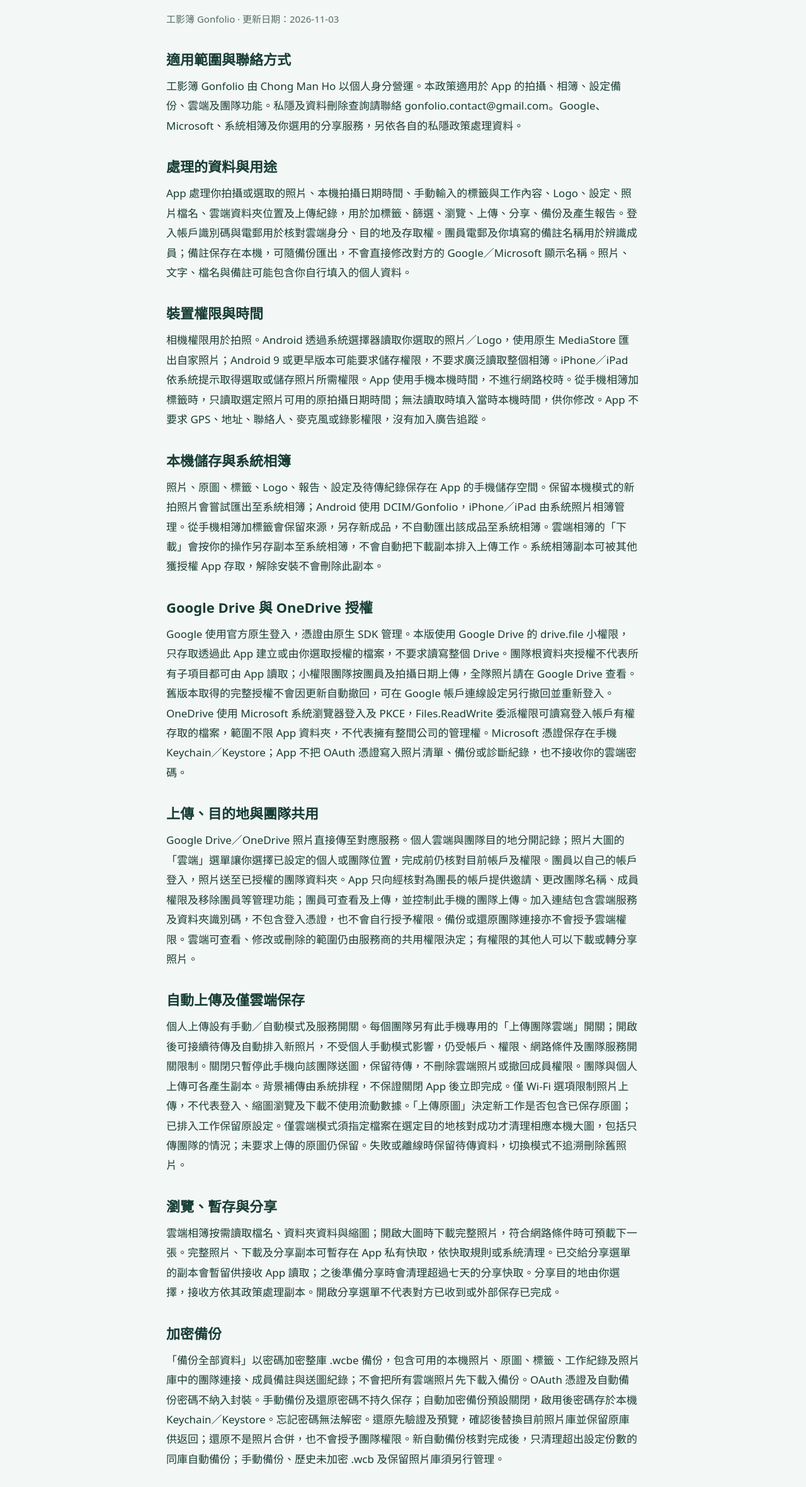
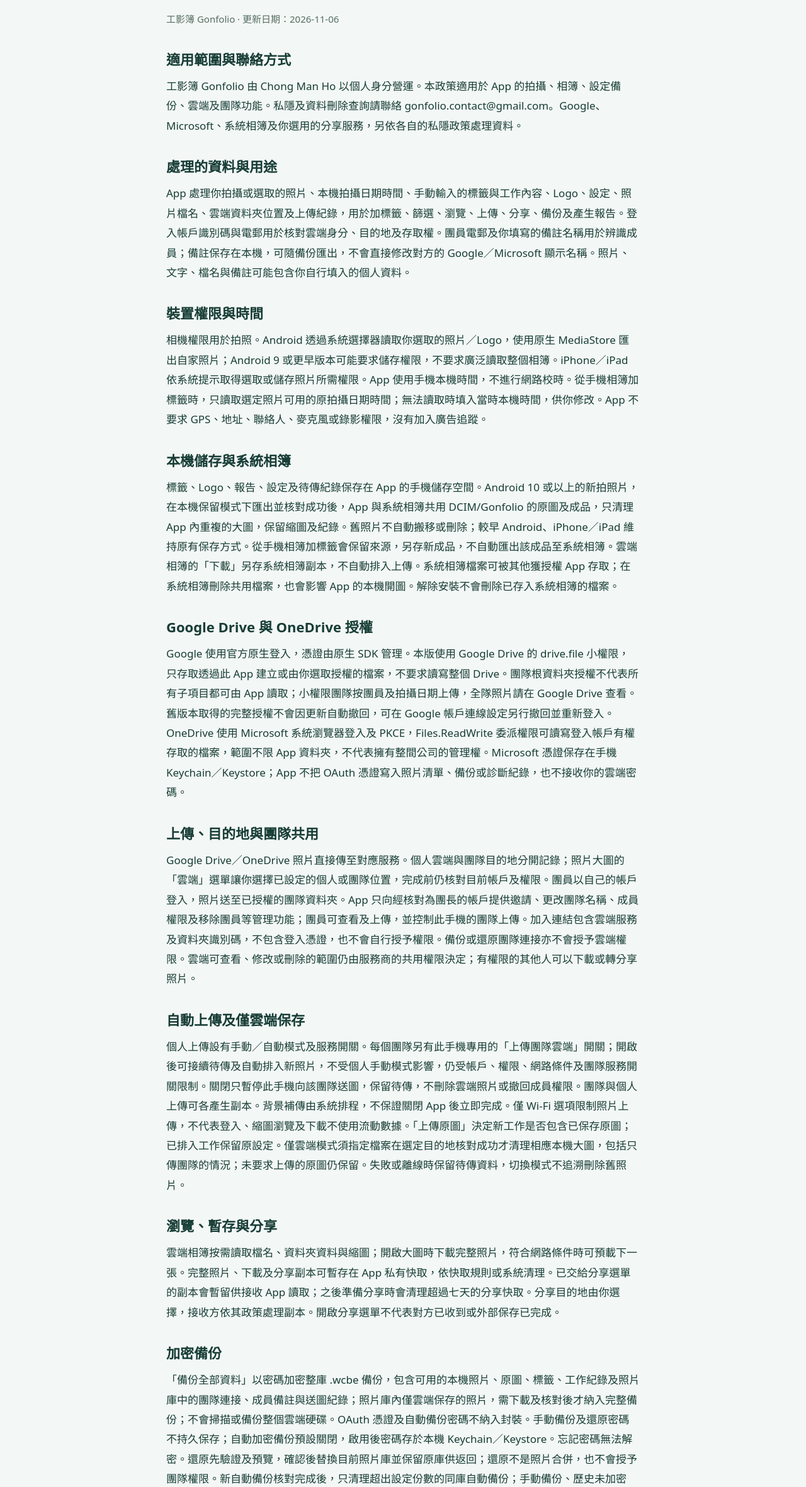
Before and after one commit to gonfoliocontact-svg/gonfolio-google-team, a plain HTML site: page privacy.html in a window 1280 px wide. Shown: the part 185-2546 px from the top of the page at 63% size. Drawn offline with Linux system fonts and the light colour scheme.

Commit message:
Explain shared Android photo storage and verified copy release

```diff
--- a/privacy.html
+++ b/privacy.html
@@ -1,18 +1,18 @@
 <!doctype html>
 <html lang="zh-Hant"><head><meta charset="utf-8"><meta name="viewport" content="width=device-width,initial-scale=1"><meta name="referrer" content="no-referrer"><title>私隱權政策 · 工影簿 Gonfolio</title><link rel="icon" href="logo.png"><link rel="stylesheet" href="site.css"></head>
 <body><a class="skip" href="#main">跳至主要內容</a><header><a class="brand" href="home.html"><img src="logo.png" width="48" height="48" alt="">工影簿 Gonfolio</a><nav aria-label="網站導覽"><a href="home.html">首頁</a><a href="terms.html">使用條款</a></nav></header>
-<main class="legal" id="main"><h1>私隱權政策</h1><p class="muted">工影簿 Gonfolio · 更新日期：2026-11-03</p>
+<main class="legal" id="main"><h1>私隱權政策</h1><p class="muted">工影簿 Gonfolio · 更新日期：2026-11-06</p>
 <h2>適用範圍與聯絡方式</h2><p>工影簿 Gonfolio 由 Chong Man Ho 以個人身分營運。本政策適用於 App 的拍攝、相簿、設定備份、雲端及團隊功能。私隱及資料刪除查詢請聯絡 gonfolio.contact@gmail.com。Google、Microsoft、系統相簿及你選用的分享服務，另依各自的私隱政策處理資料。</p>
 <h2>處理的資料與用途</h2><p>App 處理你拍攝或選取的照片、本機拍攝日期時間、手動輸入的標籤與工作內容、Logo、設定、照片檔名、雲端資料夾位置及上傳紀錄，用於加標籤、篩選、瀏覽、上傳、分享、備份及產生報告。登入帳戶識別碼與電郵用於核對雲端身分、目的地及存取權。團員電郵及你填寫的備註名稱用於辨識成員；備註保存在本機，可隨備份匯出，不會直接修改對方的 Google／Microsoft 顯示名稱。照片、文字、檔名與備註可能包含你自行填入的個人資料。</p>
 <h2>裝置權限與時間</h2><p>相機權限用於拍照。Android 透過系統選擇器讀取你選取的照片／Logo，使用原生 MediaStore 匯出自家照片；Android 9 或更早版本可能要求儲存權限，不要求廣泛讀取整個相簿。iPhone／iPad 依系統提示取得選取或儲存照片所需權限。App 使用手機本機時間，不進行網路校時。從手機相簿加標籤時，只讀取選定照片可用的原拍攝日期時間；無法讀取時填入當時本機時間，供你修改。App 不要求 GPS、地址、聯絡人、麥克風或錄影權限，沒有加入廣告追蹤。</p>
-<h2>本機儲存與系統相簿</h2><p>照片、原圖、標籤、Logo、報告、設定及待傳紀錄保存在 App 的手機儲存空間。保留本機模式的新拍照片會嘗試匯出至系統相簿；Android 使用 DCIM/Gonfolio，iPhone／iPad 由系統照片相簿管理。從手機相簿加標籤會保留來源，另存新成品，不自動匯出該成品至系統相簿。雲端相簿的「下載」會按你的操作另存副本至系統相簿，不會自動把下載副本排入上傳工作。系統相簿副本可被其他獲授權 App 存取，解除安裝不會刪除此副本。</p>
+<h2>本機儲存與系統相簿</h2><p>標籤、Logo、報告、設定及待傳紀錄保存在 App 的手機儲存空間。Android 10 或以上的新拍照片，在本機保留模式下匯出並核對成功後，App 與系統相簿共用 DCIM/Gonfolio 的原圖及成品，只清理 App 內重複的大圖，保留縮圖及紀錄。舊照片不自動搬移或刪除；較早 Android、iPhone／iPad 維持原有保存方式。從手機相簿加標籤會保留來源，另存新成品，不自動匯出該成品至系統相簿。雲端相簿的「下載」另存系統相簿副本，不自動排入上傳。系統相簿檔案可被其他獲授權 App 存取；在系統相簿刪除共用檔案，也會影響 App 的本機開圖。解除安裝不會刪除已存入系統相簿的檔案。</p>
 <h2>Google Drive 與 OneDrive 授權</h2><p>Google 使用官方原生登入，憑證由原生 SDK 管理。本版使用 Google Drive 的 drive.file 小權限，只存取透過此 App 建立或由你選取授權的檔案，不要求讀寫整個 Drive。團隊根資料夾授權不代表所有子項目都可由 App 讀取；小權限團隊按團員及拍攝日期上傳，全隊照片請在 Google Drive 查看。舊版本取得的完整授權不會因更新自動撤回，可在 Google 帳戶連線設定另行撤回並重新登入。OneDrive 使用 Microsoft 系統瀏覽器登入及 PKCE，Files.ReadWrite 委派權限可讀寫登入帳戶有權存取的檔案，範圍不限 App 資料夾，不代表擁有整間公司的管理權。Microsoft 憑證保存在手機 Keychain／Keystore；App 不把 OAuth 憑證寫入照片清單、備份或診斷紀錄，也不接收你的雲端密碼。</p>
 <h2>上傳、目的地與團隊共用</h2><p>Google Drive／OneDrive 照片直接傳至對應服務。個人雲端與團隊目的地分開記錄；照片大圖的「雲端」選單讓你選擇已設定的個人或團隊位置，完成前仍核對目前帳戶及權限。團員以自己的帳戶登入，照片送至已授權的團隊資料夾。App 只向經核對為團長的帳戶提供邀請、更改團隊名稱、成員權限及移除團員等管理功能；團員可查看及上傳，並控制此手機的團隊上傳。加入連結包含雲端服務及資料夾識別碼，不包含登入憑證，也不會自行授予權限。備份或還原團隊連接亦不會授予雲端權限。雲端可查看、修改或刪除的範圍仍由服務商的共用權限決定；有權限的其他人可以下載或轉分享照片。</p>
 <h2>自動上傳及僅雲端保存</h2><p>個人上傳設有手動／自動模式及服務開關。每個團隊另有此手機專用的「上傳團隊雲端」開關；開啟後可接續待傳及自動排入新照片，不受個人手動模式影響，仍受帳戶、權限、網路條件及團隊服務開關限制。關閉只暫停此手機向該團隊送圖，保留待傳，不刪除雲端照片或撤回成員權限。團隊與個人上傳可各產生副本。背景補傳由系統排程，不保證關閉 App 後立即完成。僅 Wi-Fi 選項限制照片上傳，不代表登入、縮圖瀏覽及下載不使用流動數據。「上傳原圖」決定新工作是否包含已保存原圖；已排入工作保留原設定。僅雲端模式須指定檔案在選定目的地核對成功才清理相應本機大圖，包括只傳團隊的情況；未要求上傳的原圖仍保留。失敗或離線時保留待傳資料，切換模式不追溯刪除舊照片。</p>
 <h2>瀏覽、暫存與分享</h2><p>雲端相簿按需讀取檔名、資料夾資料與縮圖；開啟大圖時下載完整照片，符合網路條件時可預載下一張。完整照片、下載及分享副本可暫存在 App 私有快取，依快取規則或系統清理。已交給分享選單的副本會暫留供接收 App 讀取；之後準備分享時會清理超過七天的分享快取。分享目的地由你選擇，接收方依其政策處理副本。開啟分享選單不代表對方已收到或外部保存已完成。</p>
-<h2>加密備份</h2><p>「備份全部資料」以密碼加密整庫 .wcbe 備份，包含可用的本機照片、原圖、標籤、工作紀錄及照片庫中的團隊連接、成員備註與送圖紀錄；不會把所有雲端照片先下載入備份。OAuth 憑證及自動備份密碼不納入封裝。手動備份及還原密碼不持久保存；自動加密備份預設關閉，啟用後密碼存於本機 Keychain／Keystore。忘記密碼無法解密。還原先驗證及預覽，確認後替換目前照片庫並保留原庫供返回；還原不是照片合併，也不會授予團隊權限。新自動備份核對完成後，只清理超出設定份數的同庫自動備份；手動備份、歷史未加密 .wcb 及保留照片庫須另行管理。</p>
+<h2>加密備份</h2><p>「備份全部資料」以密碼加密整庫 .wcbe 備份，包含可用的本機照片、原圖、標籤、工作紀錄及照片庫中的團隊連接、成員備註與送圖紀錄；照片庫內僅雲端保存的照片，需下載及核對後才納入完整備份；不會掃描或備份整個雲端硬碟。OAuth 憑證及自動備份密碼不納入封裝。手動備份及還原密碼不持久保存；自動加密備份預設關閉，啟用後密碼存於本機 Keychain／Keystore。忘記密碼無法解密。還原先驗證及預覽，確認後替換目前照片庫並保留原庫供返回；還原不是照片合併，也不會授予團隊權限。新自動備份核對完成後，只清理超出設定份數的同庫自動備份；手動備份、歷史未加密 .wcb 及保留照片庫須另行管理。</p>
 <h2>僅備份設定</h2><p>「僅備份設定」建立以密碼加密的 .gfsb 檔案，包含範本、Logo、拍攝偏好、常用文字、標記樣式、介面語言、雲端帳戶／資料夾識別資料、團隊連接、成員電郵及本機備註；不包含照片、登入憑證、雲端密碼或可轉移的雲端權限。密碼須為 12 至 128 個字元，App 不持久保存。你可自行選擇資料夾或分享服務保存；持有檔案及密碼的人可解密其中內容，請分開妥善保管。還原先輸入密碼、驗證及預覽，確認後套用設定、加入團隊並更新相同團隊的本機備註；現有照片、待傳紀錄及其他團隊保留。還原後暫停上傳，須以原帳戶重新連線及核對權限後自行開啟，不會因備份而取得團長身分。</p>
-<h2>保存、撤回授權與刪除</h2><p>資料會在提供所選功能所需的本機或目的地保留，直到你刪除、清理或由目的地的保留規則處理。你可關閉上傳、登出或在 Google／Microsoft 帳戶設定撤回 App 授權；這些操作不會自動刪除已上傳照片，也不會撤回其他人的資料夾共用權。移除此手機的團隊連接不會刪除雲端資料夾。App 內照片、系統相簿、雲端、備份與他人已下載副本須分別刪除。解除安裝或清除 App 資料前，請先保存所需照片及備份。</p>
+<h2>保存、撤回授權與刪除</h2><p>資料會在提供所選功能所需的本機或目的地保留，直到你刪除、清理或由目的地的保留規則處理。你可關閉上傳、登出或在 Google／Microsoft 帳戶設定撤回 App 授權；這些操作不會自動刪除已上傳照片，也不會撤回其他人的資料夾共用權。移除此手機的團隊連接不會刪除雲端資料夾。刪除手機照片或釋放已驗證空間，會一併移除新版共用的系統相簿檔案；已核對雲端的照片保留清單及遠端紀錄，未備份原圖保留。舊版獨立相簿副本、雲端、備份與他人已下載副本須分別管理。解除安裝或清除 App 資料前，請先保存所需照片及備份。</p>
 <h2>外部服務與政策更新</h2><p>Google、Microsoft、網頁託管及分享服務可能因提供登入、傳輸、儲存或安全功能處理 IP 位址、裝置及服務請求資訊，資料處理地點依其服務安排而定。App 未加入自行營運的廣告或分析追蹤服務。功能或資料處理方式變更時會更新本政策及更新日期；查詢或提出資料處理要求可透過上述聯絡電郵。</p>
 <h2>Google 使用者資料的有限使用</h2><p>工影簿 Gonfolio 使用及向其他 App 傳送從 Google API 取得的資料，會遵守 <a href="https://developers.google.com/terms/api-services-user-data-policy">Google API 服務使用者資料政策</a>，包括有限使用要求（Limited Use）。Google 使用者資料僅用於本政策所述、由使用者選擇的功能，不會出售、用於廣告投放或訓練通用人工智能模型。除你主動選擇的分享、雲端共用及提供所選功能所必需的處理外，我們不會把這些資料交予其他人作獨立用途。</p>
 <section id="subscription-privacy"><h2>Android 試用與訂閱資料補充 / Trial and subscription data</h2><p>更新 / Updated: 2026-11-06</p>
```
